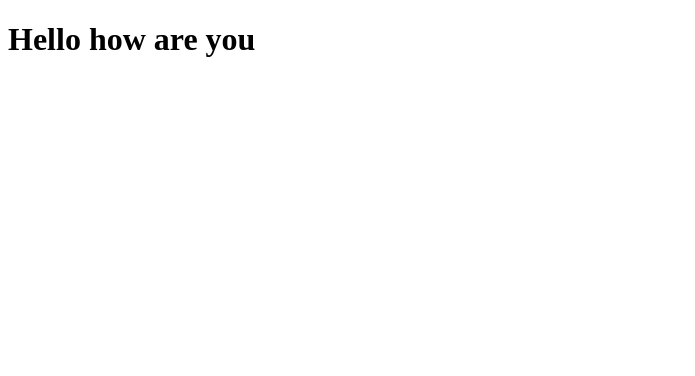
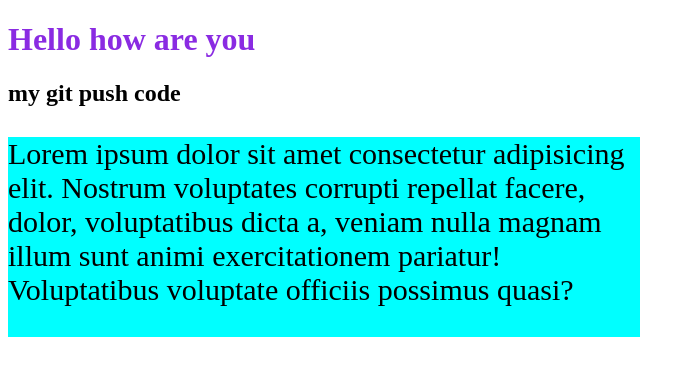
Before and after one commit to shajibsarder/My-frist-rpo, a plain HTML site: page index.html in a window 1280 px wide. Shown: the whole page, without its empty margins (0-695 px from the left). Drawn offline with Linux system fonts and the light colour scheme.

Commit message:
secoind commit

```diff
--- /dev/null
+++ b/index.css
@@ -0,0 +1,9 @@
+h1{
+    color: blueviolet;
+}
+p{
+    background-color: aqua;
+    font-size: 30px;
+    height: 200px;
+    width: 50%;
+}
--- a/index.html
+++ b/index.html
@@ -3,11 +3,13 @@
 <head>
     <meta charset="UTF-8">
     <meta name="viewport" content="width=device-width, initial-scale=1.0">
-    <title>Welcome to frist repo
+    <title>Welcome to frist repo</title>
+    <link rel="stylesheet" href="index.css">
 
-    </title>
 </head>
 <body>
     <h1>Hello how are you </h1>
+    <h2>my git push code</h2>
+    <p>Lorem ipsum dolor sit amet consectetur adipisicing elit. Nostrum voluptates corrupti repellat facere, dolor, voluptatibus dicta a, veniam nulla magnam illum sunt animi exercitationem pariatur! Voluptatibus voluptate officiis possimus quasi?</p>
 </body>
 </html>
```
